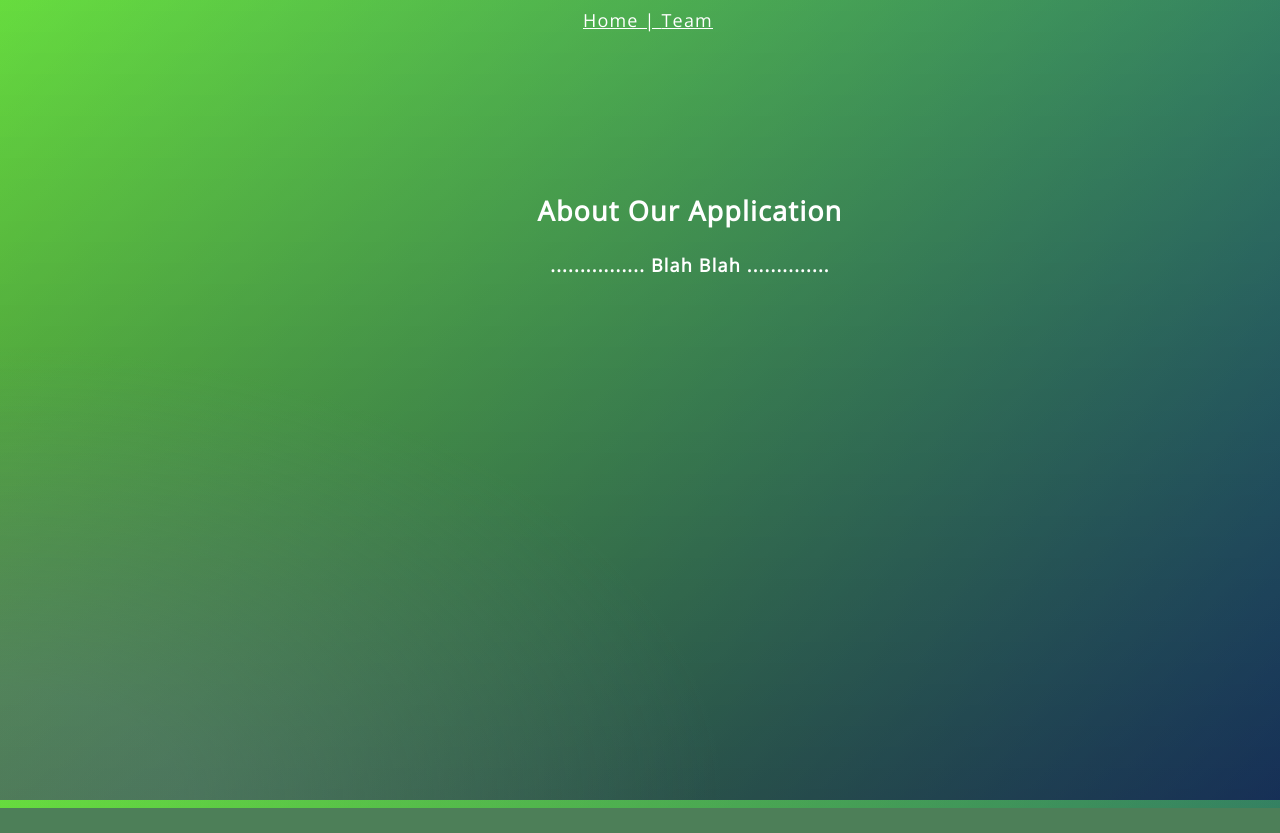
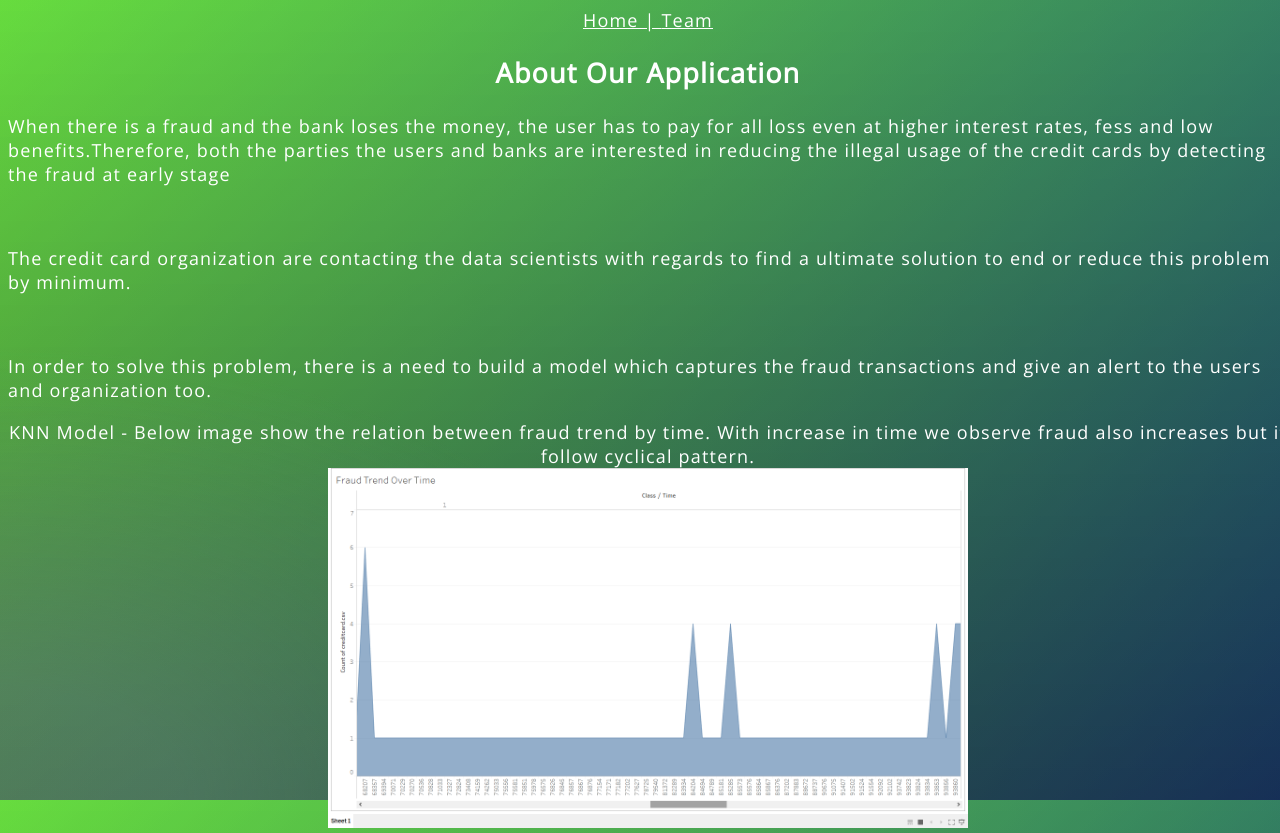
Before and after one commit to Shubham-2020/CreditCardFraudApplication, a Flask app: page /about in a window 1280 px wide. Before the commit the page ends 808 px from the top, so only its background shows below. Run offline with Flask 2, Linux system fonts and the light colour scheme; parts of the project's set-up code (start-up, migrations or seed data) failed here and were passed over.

Commit message:
Update about.html
added description

```diff
--- a/templates/about.html
+++ b/templates/about.html
@@ -15,11 +15,11 @@
   </div>
 </head>
 <body>
-    <div class="login">
         <h2>About Our Application</h2>
-        <h4> ................ Blah Blah ..............</h4>
-
- </div>
+        <div class="about"> <p>When there is a fraud and the bank loses the money, the user has to pay for all loss even at higher interest rates, fess and low benefits.Therefore, both the parties the users and banks are interested in reducing the illegal usage of the credit cards by detecting the fraud at early stage</p><br><p>The credit card organization are contacting the data scientists with regards to find a ultimate solution to end or reduce this problem by minimum.</p><br><p>In order to solve this problem, there is a need to build a model which captures the fraud transactions and give an alert to the users and organization too.</p></div><div>KNN Model - Below image show the relation between fraud trend by time. With increase in time we observe fraud also increases but it follow cyclical pattern.</div>
+        <div>
+        <img src="{{url_for('static', filename='css/fraud_trend.png')}}" class="center" />
+          </div>
 
 
 </body>
```
